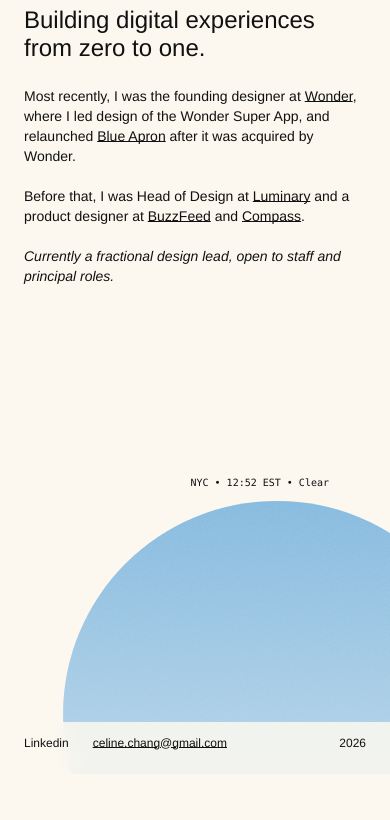
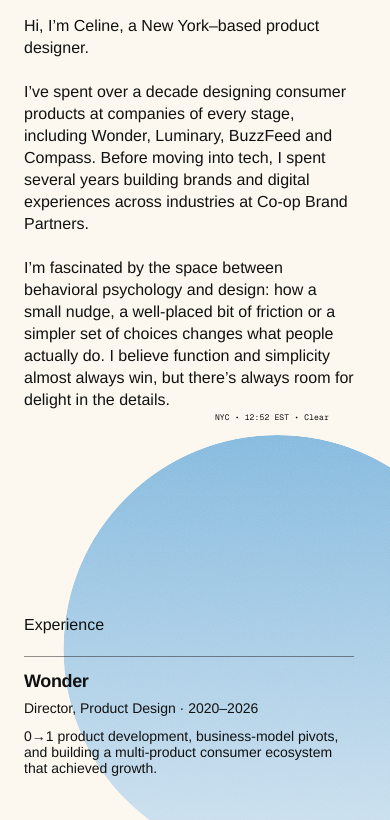
Before and after one commit to celchang/portfolio, a plain HTML site: page index.html in a window 390 px wide. Shown: the part 70-890 px from the top of the page. Before the commit the page ends 844 px from the top, so only its background shows below. Drawn offline with nearby package versions, Linux system fonts and the light colour scheme; no server answers; a web font is replaced by a local one.

Commit message:
New homepage: intro, experience, General Sans
Rebuilt the page from the Figma frames (Desktop - 12, node 133:618, and
iPhone 16 - 2, node 133:707): a longer intro and a full Experience list,
set in General Sans with Geist Mono on the clock.

The page scrolls now, so the disc is placed against the page rather than
the window, and sits behind the text at z-index -1. On a phone it takes
its turn in the column with the Experience list pulled back up over it,
so the overlap holds however the text wraps.

Also fixes a faint square visible behind the disc in Safari: the grain
layer uses mix-blend-mode, which Safari lets escape a rounded overflow
clip. A clip-path on the aperture is honoured in that case.

Co-Authored-By: Claude Opus 5 <noreply@anthropic.com>

```diff
--- a/assets/skyspace/skyspace.css
+++ b/assets/skyspace/skyspace.css
@@ -13,13 +13,15 @@
   --dot: #f3787a;
 
   /* The disc, from the Figma desktop frame (Desktop - 9, 1440 × 828):
-     709px across at (806, 159), so it runs off the right and bottom edges.
+     709px across at (806, 159), so it runs off the right edge. The page
+     scrolls now, so its top is measured in vw like the rest of the disc —
+     it holds its place on the page rather than following the window.
      Kept proportional to the viewport so it bleeds the same way at any size.
      Its size drives everything else here — halo, grain, the blur on the
      cloud layers — so the piece scales as one thing. */
   --ap-size: 49.24vw;
   --disc-left: 55.97vw;
-  --disc-top: 19.2vh;
+  --disc-top: 11.04vw;
   /* A rim of light rather than a wide halo: at this diameter anything more
      would wash across the whole page. */
   --halo-scale: 1.12;
@@ -38,7 +40,9 @@
   position: absolute;
   left: var(--disc-left);
   top: var(--disc-top);
-  z-index: 1;
+  /* Behind the text, which runs over it, but still in front of the room.
+     .content owns the stacking context this sits in. */
+  z-index: -1;
   pointer-events: none;
 }
 
@@ -75,6 +79,11 @@
   z-index: 2;
   overflow: hidden;
   border-radius: 50%;
+  /* Safari lets a blended child (the grain) paint past a rounded overflow
+     clip, which shows up as a faint square behind the disc. clip-path is
+     honoured in that case; the radius above stays for everything else. */
+  clip-path: circle(50% at 50% 50%);
+  isolation: isolate;
   background: linear-gradient(180deg, var(--sky-top), var(--sky-bot));
   transition: background var(--sky-fade) linear;
 }
@@ -125,6 +134,7 @@
 .sky-grain {
   position: absolute;
   inset: 0;
+  border-radius: 50%;
   opacity: 0.22;
   mix-blend-mode: overlay;
   pointer-events: none;
@@ -151,8 +161,20 @@
   :root {
     --ap-size: 109.67vw;
     --disc-left: 16.28vw;
-    --disc-top: 67.6vh;
     --clock-left: 41.07%;
     --clock-gap: 7px;
+    /* Figma: the Experience list starts 249px above the bottom of the disc. */
+    --disc-pull: -63.36vw;
+  }
+
+  /* On a phone the disc takes its turn in the column — below the text, with
+     the Experience list pulled back up over it. Keeping it in the flow means
+     the overlap survives however the text above it wraps. The page's 24px
+     gutter is already spent, so the Figma x is measured from there. */
+  .sky {
+    position: relative;
+    left: auto;
+    top: auto;
+    margin: 24px 0 var(--disc-pull) calc(var(--disc-left) - 24px);
   }
 }
--- a/index.html
+++ b/index.html
@@ -4,8 +4,16 @@
   <meta charset="utf-8">
   <meta name="viewport" content="width=device-width, initial-scale=1">
   <title>Celine Chang — Product Designer</title>
-  <meta name="description" content="Celine Chang is a product designer building digital experiences from zero to one. Currently a fractional design lead, open to staff and principal roles.">
+  <meta name="description" content="Celine Chang is a New York–based product designer with over a decade designing consumer products at Wonder, Blue Apron, Luminary, BuzzFeed and Compass.">
   <link rel="icon" href="assets/dot.svg" type="image/svg+xml">
+
+  <link rel="preconnect" href="https://api.fontshare.com" crossorigin>
+  <link rel="preconnect" href="https://cdn.fontshare.com" crossorigin>
+  <link rel="preconnect" href="https://fonts.googleapis.com">
+  <link rel="preconnect" href="https://fonts.gstatic.com" crossorigin>
+  <link rel="stylesheet" href="https://api.fontshare.com/v2/css?f%5B%5D=general-sans@400,500,600&display=swap">
+  <link rel="stylesheet" href="https://fonts.googleapis.com/css2?family=Geist+Mono:wght@400&display=swap">
+
   <link rel="stylesheet" href="assets/skyspace/skyspace.css">
   <link rel="stylesheet" href="styles.css">
 </head>
@@ -17,6 +25,13 @@
         <span>Celine Chang</span>
       </a>
     </header>
+
+    <main class="content">
+      <section class="copy">
+        <h1>Hi, I’m Celine, a New York–based product designer.</h1>
+        <p>I’ve spent over a decade designing consumer products at companies of every stage, including Wonder, Luminary, BuzzFeed and Compass. Before moving into tech, I spent several years building brands and digital experiences across industries at Co-op Brand Partners.</p>
+        <p>I’m fascinated by the space between behavioral psychology and design: how a small nudge, a well-placed bit of friction or a simpler set of choices changes what people actually do. I believe function and simplicity almost always win, but there’s always room for delight in the details.</p>
+      </section>
 
       <div class="sky">
         <div class="sky-figure">
@@ -32,11 +47,59 @@
         </div>
       </div>
 
-    <main class="copy">
-      <h1>Building digital experiences from zero to one.</h1>
-      <p>Most recently, I was the founding designer at <a class="marked" href="https://wonder.com" target="_blank" rel="noopener noreferrer">Wonder</a>, where I led design of the Wonder Super App, and relaunched <a class="marked" href="https://blueapron.com" target="_blank" rel="noopener noreferrer">Blue Apron</a> after it was acquired by Wonder.</p>
-      <p>Before that, I was Head of Design at <a class="marked" href="https://luminarypodcasts.com/" target="_blank" rel="noopener noreferrer">Luminary</a> and a product designer at <a class="marked" href="https://www.buzzfeed.com/" target="_blank" rel="noopener noreferrer">BuzzFeed</a> and <a class="marked" href="https://compass.com" target="_blank" rel="noopener noreferrer">Compass</a>.</p>
-      <p class="aside">Currently a fractional design lead, open to staff and principal roles.</p>
+      <section class="experience">
+        <h2>Experience</h2>
+
+        <ol class="roles">
+          <li class="role">
+            <div class="role-id">
+              <h3>Wonder</h3>
+              <p class="role-meta">Director, Product Design · 2020–2026</p>
+            </div>
+            <p class="role-note">0→1 product development, business-model pivots, and building a multi-product consumer ecosystem that achieved growth.</p>
+          </li>
+
+          <li class="role">
+            <div class="role-id">
+              <h3>Blue Apron</h3>
+              <p class="role-meta">Director, Product Design · 2025–2026</p>
+            </div>
+            <p class="role-note">Replatforming and repositioning an established consumer product within Wonder.</p>
+          </li>
+
+          <li class="role">
+            <div class="role-id">
+              <h3>Luminary</h3>
+              <p class="role-meta">Head of Design · 2018–2020</p>
+            </div>
+            <p class="role-note">Building a podcast subscription product from pre-launch to market.</p>
+          </li>
+
+          <li class="role">
+            <div class="role-id">
+              <h3>Buzzfeed</h3>
+              <p class="role-meta">Product Designer · 2017–2018</p>
+            </div>
+            <p class="role-note">Designed across BuzzFeed’s app, creator, and video products.</p>
+          </li>
+
+          <li class="role">
+            <div class="role-id">
+              <h3>Compass</h3>
+              <p class="role-meta">Product Designer · 2015–2017</p>
+            </div>
+            <p class="role-note">Designed across Compass’s consumer experience, including web, search, mobile, and growth.</p>
+          </li>
+
+          <li class="role">
+            <div class="role-id">
+              <h3>Co-op Brand Partners</h3>
+              <p class="role-meta">Associate Creative Director, Digital · 2011–2015</p>
+            </div>
+            <p class="role-note">Led digital and product experiences for clients across consumer, food &amp; beverage, healthcare, real estate, and financial services.</p>
+          </li>
+        </ol>
+      </section>
     </main>
 
     <footer class="site-footer">
--- a/styles.css
+++ b/styles.css
@@ -1,15 +1,20 @@
-/* Page layout and type. Proportions come from the Figma homepage frame
-   (Portfolio WIP › Desktop - 9, node 102:1979), a 1440 × 828 frame.
+/* Page layout and type. Proportions come from the Figma homepage frames
+   (Portfolio WIP › Desktop - 12, node 133:618, 1440 × 1024, and
+   iPhone 16 - 2, node 133:707, 393 wide).
    The aperture, glow, clouds and grain live in assets/skyspace/skyspace.css. */
 
 :root {
-  --font-sans: "Helvetica Neue", Helvetica, Arial, sans-serif;
-  --font-mono: ui-monospace, "SF Mono", SFMono-Regular, Menlo, monospace;
+  --font-sans: "General Sans", "Helvetica Neue", Helvetica, Arial, sans-serif;
+  --font-mono: "Geist Mono", ui-monospace, "SF Mono", SFMono-Regular, Menlo, monospace;
 
-  /* Figma: header and footer gutters, and the text column at x=199. */
+  /* Figma: header and footer gutters at x=80, the text column at x=200. */
   --edge: 5.56%;
-  --copy-x: 13.82%;
-  --copy-w: 420px;
+  --copy-x: 13.89%;
+  --copy-w: 687px;
+
+  /* The hairline above each role: Figma #939393 on the cream room, carried
+     as a share of the ink so it inverts with the page at night. */
+  --rule: color-mix(in srgb, var(--ink) 45%, transparent);
 }
 
 *,
@@ -22,27 +27,29 @@ html {
   -webkit-text-size-adjust: 100%;
 }
 
-html,
-body {
-  height: 100%;
-}
-
 body {
   margin: 0;
   background: var(--room);
   color: var(--ink);
   font-family: var(--font-sans);
-  font-size: 14px;
-  line-height: normal;
+  font-size: 18px;
+  line-height: 24px;
   overflow-x: hidden;
   -webkit-font-smoothing: antialiased;
   -moz-osx-font-smoothing: grayscale;
   transition: background-color var(--sky-fade) linear, color var(--sky-fade) linear;
 }
 
-h1, p {
+h1, h2, h3, p {
   margin: 0;
+  font-size: inherit;
   font-weight: 400;
+}
+
+ol {
+  margin: 0;
+  padding: 0;
+  list-style: none;
 }
 
 a {
@@ -65,12 +72,17 @@ a:focus-visible {
   white-space: nowrap;
 }
 
+/* The page scrolls now, so it is a column: header and disc are placed on it,
+   the content runs down it, and the footer sits at the end — pushed to the
+   bottom of the window when the content doesn't fill it, as in the frame.
+   Clipped sideways so the disc can run off the right edge. */
 .page {
   position: relative;
-  height: 100vh;
-  min-height: 760px;
+  display: flex;
+  flex-direction: column;
+  min-height: 100vh;
   width: 100%;
-  overflow: hidden;
+  overflow-x: clip;
 }
 
 /* ---------- Header ---------- */
@@ -86,6 +98,9 @@ a:focus-visible {
   display: inline-flex;
   align-items: center;
   gap: 10px;
+  font-size: 14px;
+  font-weight: 500;
+  line-height: normal;
 }
 
 /* Morphs into an organic blob on hover — driven by main.js. The box is 36px
@@ -101,49 +116,72 @@ a:focus-visible {
   clip-path: circle(12px at 50% 50%);
 }
 
-/* ---------- Intro copy ---------- */
+/* ---------- Content column ---------- */
 
-.copy {
-  position: absolute;
-  left: var(--copy-x);
-  top: 43.35%;
-  z-index: 3;
-  width: min(var(--copy-w), 34vw);
+/* Figma: x=200, 687 wide, first line at y=180. The text sits over the disc. */
+/* Left static on purpose: the disc is placed against the page, not against
+   this column, and sits behind the text on z-index -1. */
+.content {
+  width: min(var(--copy-w), 100% - 2 * var(--edge));
+  margin-left: var(--copy-x);
+  padding-top: 180px;
+  padding-bottom: 80px;
 }
 
-.copy h1 {
-  max-width: 407px;
-  font-size: 24px;
+.copy p {
+  margin-top: 24px;
+}
+
+/* ---------- Experience ---------- */
+
+.experience {
+  margin-top: 96px;
+}
+
+.experience h2 {
+  margin-bottom: 22px;
+  font-size: 16px;
   font-weight: 500;
   line-height: normal;
 }
 
-.copy p {
-  margin-top: 24px;
-  font-size: 14px;
-  line-height: 20px;
+.roles {
+  display: flex;
+  flex-direction: column;
+  gap: 48px;
 }
 
-.copy p + p {
-  margin-top: 20px;
+.role {
+  display: flex;
+  align-items: flex-start;
+  justify-content: space-between;
+  padding-top: 14px;
+  border-top: 1px solid var(--rule);
+  line-height: normal;
+  transition: border-color var(--sky-fade) linear;
 }
 
-.copy .aside {
-  font-style: italic;
+.role-id {
+  flex: none;
+  width: 356px;
 }
 
-.marked {
-  text-decoration: underline;
-  text-decoration-skip-ink: none;
-  text-underline-position: from-font;
+.role-id h3 {
+  font-size: 18px;
+  font-weight: 600;
+  letter-spacing: -0.36px;
 }
 
-a.marked {
-  transition: opacity 0.2s ease;
+.role-meta {
+  margin-top: 8px;
+  font-size: 14px;
+  font-weight: 500;
 }
 
-a.marked:hover {
-  opacity: 0.6;
+.role-note {
+  flex: 1 1 0;
+  min-width: 0;
+  font-size: 14px;
 }
 
 /* ---------- Clock ---------- */
@@ -156,21 +194,19 @@ a.marked:hover {
   left: var(--clock-left);
   z-index: 3;
   font-family: var(--font-mono);
-  font-size: 10px;
+  font-size: 8px;
   line-height: 22px;
+  letter-spacing: 0.16px;
   white-space: nowrap;
 }
 
 /* ---------- Footer ---------- */
 
-/* Pinned to the bottom of the window, so the contact details are always
-   there. No background of its own — it sits straight on the room. */
 .site-footer {
-  position: fixed;
-  bottom: 0;
-  left: 0;
+  margin-top: auto;
   width: 100%;
   padding: 12px 10px 24px;
+  position: relative;
   z-index: 4;
 }
 
@@ -182,6 +218,8 @@ a.marked:hover {
   width: 89.3%;
   margin-inline: auto;
   font-size: 12px;
+  font-weight: 500;
+  line-height: normal;
 }
 
 .footer-links {
@@ -204,22 +242,50 @@ a.marked:hover {
   text-underline-position: from-font;
 }
 
-/* ---------- Responsive ----------
-   Phase 4 is the real mobile pass; this keeps the page sound until then. */
+/* ---------- Mobile (Figma: iPhone 16 - 2, 393 wide) ---------- */
 
 @media (max-width: 820px) {
+  body {
+    font-size: 16px;
+    line-height: 22px;
+  }
+
   .page {
-    display: flex;
-    flex-direction: column;
-    height: auto;
-    min-height: 100vh;
-    /* Room for the pinned footer. */
-    padding: 76px 24px 96px;
+    padding: 0 24px;
   }
 
   .site-nav {
-    top: 20px;
+    top: 24px;
     left: 24px;
+  }
+
+  /* Figma: text at x=24, 330 wide, first line at y=85. */
+  .content {
+    width: 100%;
+    max-width: 330px;
+    margin-left: 0;
+    padding-top: 85px;
+    padding-bottom: 0;
+  }
+
+  .copy p {
+    margin-top: 22px;
+  }
+
+  /* The disc sits between the text and the Experience list, which rides back
+     up over it — the overlap Figma draws, held however the text reflows. */
+  .experience {
+    margin-top: 0;
+  }
+
+  /* The role name and the note stack. */
+  .role {
+    flex-direction: column;
+    gap: 12px;
+  }
+
+  .role-id {
+    width: 100%;
   }
 
   /* The disc runs off the right edge, so a left-anchored label would be cut
@@ -231,32 +297,27 @@ a.marked:hover {
     text-align: right;
   }
 
-  /* The text runs down the page; the disc sits below it, placed by the
-     Figma mobile frame and clipped at the edges. */
-  .copy {
-    position: static;
-    width: auto;
-    max-width: 480px;
-  }
-
-  .copy h1 {
-    max-width: none;
-  }
-
-  /* On a phone the page scrolls under the pinned footer, so here it does
-     need a ground of its own: the room's color, tinted and blurred. */
+  /* Stacked at the end of the page, as in the mobile frame. */
   .site-footer {
-    padding: 14px 24px 24px;
-    background: var(--room);
-    background: color-mix(in srgb, var(--room) 86%, transparent);
-    -webkit-backdrop-filter: blur(10px);
-    backdrop-filter: blur(10px);
-    transition: background-color var(--sky-fade) linear;
+    padding: 24px 0 24px;
   }
 
   .footer-row {
+    display: block;
     width: 100%;
-    gap: 16px;
+    font-size: 12px;
+    font-weight: 400;
+  }
+
+  .footer-links {
+    display: flex;
+    flex-direction: column;
+    align-items: flex-start;
+    gap: 24px;
+  }
+
+  .footer-year {
+    margin-top: 12px;
   }
 }
 
```
Lines whose indentation alone changed are shown as unchanged.
